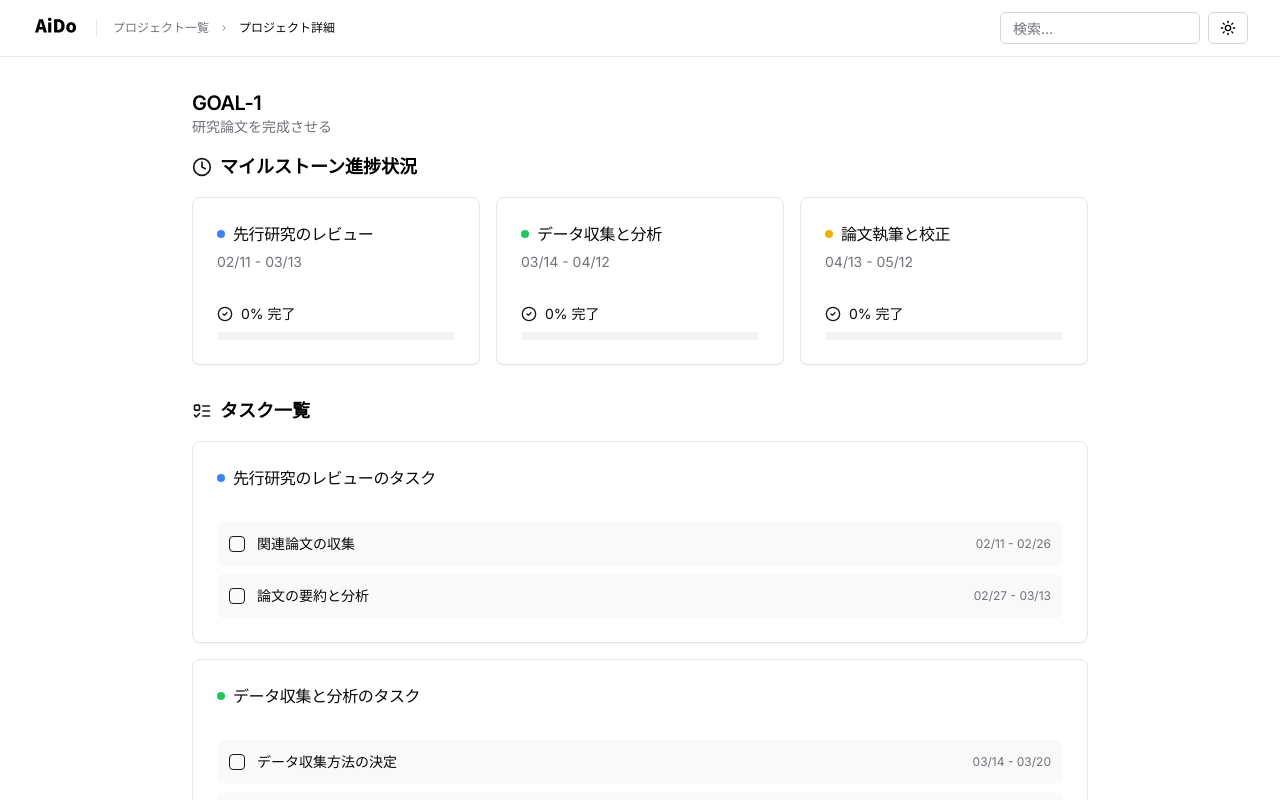
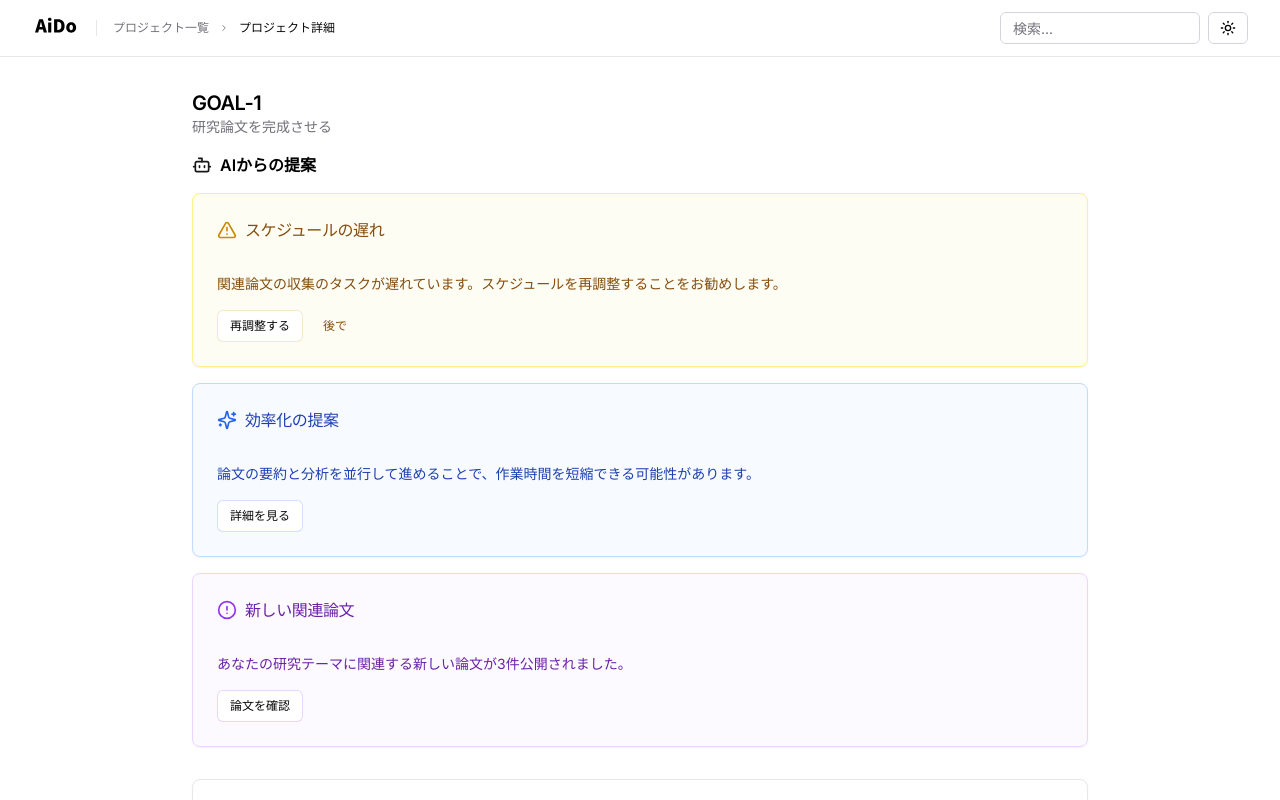
Before and after one commit to kita3222/ai-agent-hackathon, a Next.js app: page /app/projects/1 in a window 1280 px wide. Shown: the top 800 px of the page. Built offline with nearby package versions, Linux system fonts and the light colour scheme.

Commit message:
Add AI-powered suggestions and improve project detail page layout

```diff
--- a/src/components/project-detail.tsx
+++ b/src/components/project-detail.tsx
@@ -7,13 +7,18 @@ import { Progress } from "@/components/ui/progress";
 import { GanttChart } from "./gantt-chart";
 import { Card, CardContent, CardHeader, CardTitle } from "@/components/ui/card";
 import {
+  AlertCircle,
+  Bot,
   CalendarIcon,
   CheckCircle2,
   Clock,
   ListTodo,
   Target,
+  Sparkles,
+  AlertTriangle,
 } from "lucide-react";
 import { Checkbox } from "@/components/ui/checkbox";
+import { Button } from "@/components/ui/button";
 import { useState } from "react";
 
 const COLORS = [
@@ -24,6 +29,21 @@ const COLORS = [
   "bg-pink-500",
   "bg-indigo-500",
 ];
+
+type Suggestion = {
+  id: string;
+  type: "warning" | "info" | "improvement";
+  title: string;
+  description: string;
+  primaryAction?: {
+    label: string;
+    onClick: () => void;
+  };
+  secondaryAction?: {
+    label: string;
+    onClick: () => void;
+  };
+};
 
 export default function ProjectDetail() {
   const { id } = useParams();
@@ -107,6 +127,47 @@ export default function ProjectDetail() {
     ],
   });
 
+  // AIの提案データ
+  const [suggestions] = useState<Suggestion[]>([
+    {
+      id: "1",
+      type: "warning",
+      title: "スケジュールの遅れ",
+      description:
+        "関連論文の収集のタスクが遅れています。スケジュールを再調整することをお勧めします。",
+      primaryAction: {
+        label: "再調整する",
+        onClick: () => console.log("スケジュール再調整"),
+      },
+      secondaryAction: {
+        label: "後で",
+        onClick: () => console.log("後で対応"),
+      },
+    },
+    {
+      id: "2",
+      type: "improvement",
+      title: "効率化の提案",
+      description:
+        "論文の要約と分析を並行して進めることで、作業時間を短縮できる可能性があります。",
+      primaryAction: {
+        label: "詳細を見る",
+        onClick: () => console.log("詳細を表示"),
+      },
+    },
+    {
+      id: "3",
+      type: "info",
+      title: "新しい関連論文",
+      description:
+        "あなたの研究テーマに関連する新しい論文が3件公開されました。",
+      primaryAction: {
+        label: "論文を確認",
+        onClick: () => console.log("論文を確認"),
+      },
+    },
+  ]);
+
   const toggleTaskCompletion = (milestoneId: string, taskId: string) => {
     setProjectData((prev) => ({
       ...prev,
@@ -132,14 +193,124 @@ export default function ProjectDetail() {
     }));
   };
 
+  const getSuggestionStyles = (type: Suggestion["type"]) => {
+    switch (type) {
+      case "warning":
+        return {
+          card: "border-yellow-200 dark:border-yellow-900 bg-yellow-50/50 dark:bg-yellow-900/20",
+          icon: "text-yellow-600 dark:text-yellow-500",
+          text: "text-yellow-800 dark:text-yellow-500",
+          description: "text-yellow-800 dark:text-yellow-400",
+          primaryButton:
+            "border-yellow-600/20 hover:border-yellow-600/30 hover:bg-yellow-100 dark:border-yellow-400/20 dark:hover:border-yellow-400/30 dark:hover:bg-yellow-900/40",
+          secondaryButton:
+            "text-yellow-800 hover:text-yellow-900 hover:bg-yellow-100 dark:text-yellow-400 dark:hover:text-yellow-300 dark:hover:bg-yellow-900/40",
+        };
+      case "improvement":
+        return {
+          card: "border-blue-200 dark:border-blue-900 bg-blue-50/50 dark:bg-blue-900/20",
+          icon: "text-blue-600 dark:text-blue-500",
+          text: "text-blue-800 dark:text-blue-500",
+          description: "text-blue-800 dark:text-blue-400",
+          primaryButton:
+            "border-blue-600/20 hover:border-blue-600/30 hover:bg-blue-100 dark:border-blue-400/20 dark:hover:border-blue-400/30 dark:hover:bg-blue-900/40",
+          secondaryButton:
+            "text-blue-800 hover:text-blue-900 hover:bg-blue-100 dark:text-blue-400 dark:hover:text-blue-300 dark:hover:bg-blue-900/40",
+        };
+      case "info":
+        return {
+          card: "border-purple-200 dark:border-purple-900 bg-purple-50/50 dark:bg-purple-900/20",
+          icon: "text-purple-600 dark:text-purple-500",
+          text: "text-purple-800 dark:text-purple-500",
+          description: "text-purple-800 dark:text-purple-400",
+          primaryButton:
+            "border-purple-600/20 hover:border-purple-600/30 hover:bg-purple-100 dark:border-purple-400/20 dark:hover:border-purple-400/30 dark:hover:bg-purple-900/40",
+          secondaryButton:
+            "text-purple-800 hover:text-purple-900 hover:bg-purple-100 dark:text-purple-400 dark:hover:text-purple-300 dark:hover:bg-purple-900/40",
+        };
+    }
+  };
+
+  const getSuggestionIcon = (type: Suggestion["type"]) => {
+    switch (type) {
+      case "warning":
+        return <AlertTriangle className="h-5 w-5 flex-shrink-0" />;
+      case "improvement":
+        return <Sparkles className="h-5 w-5 flex-shrink-0" />;
+      case "info":
+        return <AlertCircle className="h-5 w-5 flex-shrink-0" />;
+    }
+  };
+
   return (
     <div className="space-y-8">
+      {/* AIからの提案 */}
+      <div className="space-y-4">
+        <div className="flex items-center gap-2">
+          <Bot className="h-5 w-5 text-primary" />
+          <h2 className="font-semibold">AIからの提案</h2>
+        </div>
+        <div className="grid gap-4">
+          {suggestions.map((suggestion) => {
+            const styles = getSuggestionStyles(suggestion.type);
+            return (
+              <Card key={suggestion.id} className={styles.card}>
+                <CardHeader className="pb-2">
+                  <div className="flex items-center gap-2">
+                    <div className={styles.icon}>
+                      {getSuggestionIcon(suggestion.type)}
+                    </div>
+                    <CardTitle
+                      className={`text-base font-medium ${styles.text}`}
+                    >
+                      {suggestion.title}
+                    </CardTitle>
+                  </div>
+                </CardHeader>
+                <CardContent>
+                  <div className="flex flex-col gap-4">
+                    <p className={`text-sm ${styles.description}`}>
+                      {suggestion.description}
+                    </p>
+                    <div className="flex gap-2">
+                      {suggestion.primaryAction && (
+                        <Button
+                          variant="outline"
+                          size="sm"
+                          onClick={suggestion.primaryAction.onClick}
+                          className={styles.primaryButton}
+                        >
+                          {suggestion.primaryAction.label}
+                        </Button>
+                      )}
+                      {suggestion.secondaryAction && (
+                        <Button
+                          variant="ghost"
+                          size="sm"
+                          onClick={suggestion.secondaryAction.onClick}
+                          className={styles.secondaryButton}
+                        >
+                          {suggestion.secondaryAction.label}
+                        </Button>
+                      )}
+                    </div>
+                  </div>
+                </CardContent>
+              </Card>
+            );
+          })}
+        </div>
+      </div>
+
       {/* マイルストーン進捗状況 */}
-      <div className="space-y-4">
-        <h4 className="flex items-center gap-2 text-lg font-semibold">
+      <Card>
+        <CardHeader>
+          <div className="flex items-center gap-2">
             <Clock className="h-5 w-5 text-primary" />
-          マイルストーン進捗状況
-        </h4>
+            <CardTitle>マイルストーン進捗状況</CardTitle>
+          </div>
+        </CardHeader>
+        <CardContent>
           <div className="grid grid-cols-1 md:grid-cols-3 gap-4">
             {projectData.milestones.map((milestone) => (
               <Card key={milestone.id} className="h-full">
@@ -173,26 +344,27 @@ export default function ProjectDetail() {
               </Card>
             ))}
           </div>
-      </div>
+        </CardContent>
+      </Card>
 
       {/* タスク一覧 */}
-      <div className="space-y-4">
-        <h4 className="flex items-center gap-2 text-lg font-semibold">
+      <Card>
+        <CardHeader>
+          <div className="flex items-center gap-2">
             <ListTodo className="h-5 w-5 text-primary" />
-          タスク一覧
-        </h4>
-        <div className="grid grid-cols-1 gap-4">
-          {projectData.milestones.map((milestone) => (
-            <Card key={milestone.id}>
-              <CardHeader className="pb-2">
-                <div className="flex items-center gap-2">
-                  <div className={`w-2 h-2 rounded-full ${milestone.color}`} />
-                  <CardTitle className="text-base font-medium">
-                    {milestone.title}のタスク
-                  </CardTitle>
+            <CardTitle>タスク一覧</CardTitle>
           </div>
         </CardHeader>
         <CardContent>
+          <div className="grid gap-6">
+            {projectData.milestones.map((milestone) => (
+              <div key={milestone.id}>
+                <div className="flex items-center gap-2 mb-3">
+                  <div className={`w-2 h-2 rounded-full ${milestone.color}`} />
+                  <h3 className="text-base font-medium">
+                    {milestone.title}のタスク
+                  </h3>
+                </div>
                 <div className="grid gap-2">
                   {milestone.tasks.map((task) => (
                     <div
@@ -215,19 +387,20 @@ export default function ProjectDetail() {
                     </div>
                   ))}
                 </div>
+              </div>
+            ))}
+          </div>
         </CardContent>
       </Card>
-          ))}
-        </div>
-      </div>
 
       {/* ガントチャート */}
-      <div className="space-y-4">
-        <h4 className="flex items-center gap-2 text-lg font-semibold">
+      <Card>
+        <CardHeader>
+          <div className="flex items-center gap-2">
             <Clock className="h-5 w-5 text-primary" />
-          ガントチャート
-        </h4>
-        <Card>
+            <CardTitle>ガントチャート</CardTitle>
+          </div>
+        </CardHeader>
         <CardContent className="p-6 overflow-x-auto">
           <GanttChart
             startDate={projectData.milestones[0].startDate}
@@ -237,6 +410,5 @@ export default function ProjectDetail() {
         </CardContent>
       </Card>
     </div>
-    </div>
   );
 }
```
Lines whose indentation alone changed are shown as unchanged.
